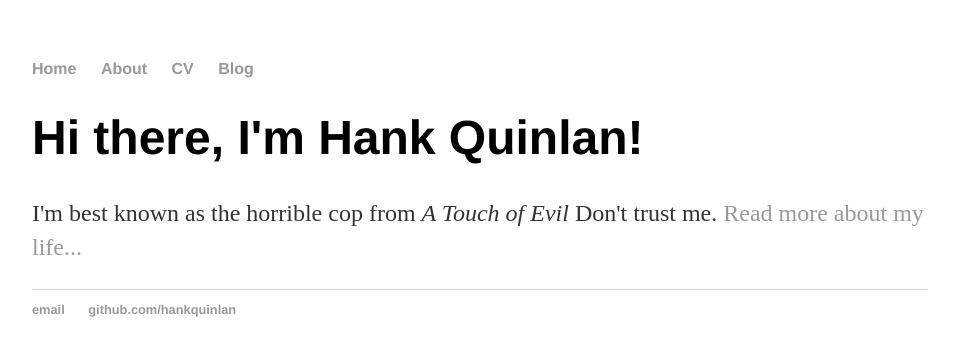
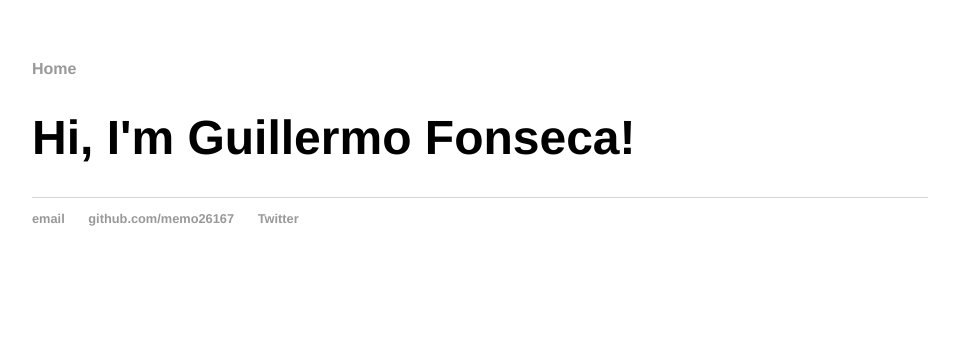
Before and after one commit to memo26167/memo26167.github.io, a Jekyll site: the page built from index.html, in a window 1280 px wide. Shown: the top 356 px of the page, without its empty margins (160-1115 px from the left). Built offline with Jekyll 4.4.1, drawn with Linux system fonts in a browser that asks for light colours.

Commit message:
Pequeños cambios

```diff
--- a/_layouts/.#default.html
+++ /dev/null
@@ -1 +0,0 @@
-Memo@DESKTOP-O9U8MLB.12104
--- a/_layouts/default.html
+++ b/_layouts/default.html
@@ -1,5 +1,5 @@
 <!DOCTYPE html>
-	<html>
+	<html lang="en">
 		<head>
 			<title>{{ page.title }}</title>
 			<!-- link to main stylesheet -->
@@ -9,20 +9,21 @@
 			<nav>
 	    		<ul>
 	        		<li><a href="/">Home</a></li>
-		        	<li><a href="/about">About</a></li>
-	        		<li><a href="/cv">CV</a></li>
-	        		<li><a href="/blog">Blog</a></li>
+		        	<!-- <li><a href="/about">About</a></li> -->
+	        		<!-- <li><a href="/cv">CV</a></li> -->
+	        		<!-- <li><a href="/blog">Blog</a></li> -->
 	    		</ul>
 			</nav>
 			<div class="container">
 
-			{{ content }}
+			  {{ content }}
 
 			</div><!-- /.container -->
 			<footer>
 	    		<ul>
-	        		<li><a href="mailto:hankquinlanhub@gmail.com">email</a></li>
-	        		<li><a href="https://github.com/hankquinlan">github.com/hankquinlan</a></li>
+	        		<li><a href="mailto:guilememo@gmail.com">email</a></li>
+	        		<li><a href="https://github.com/memo26167">github.com/memo26167</a></li>
+					<li><a href="https://twitter.com/memo_afk">Twitter</a></li>
 				</ul>
 			</footer>
 		</body>
--- a/index.html
+++ b/index.html
@@ -1,8 +1,8 @@
 ---
 layout: default
-title: Hank Quinlan, Horrible Cop
+title: Guillermo Fonseca
 ---
 <div class="blurb">
-  <h1>Hi there, I'm Hank Quinlan!</h1>
-  <p>I'm best known as the horrible cop from <em>A Touch of Evil</em> Don't trust me. <a href="/about">Read more about my life...</a></p>
+  <h1>Hi, I'm Guillermo Fonseca!</h1>
+  <p></p>
   </div> <!-- /.blurb -->
```
Also changed, not shown: css/main.css (line endings or trailing spaces), 1 other file.
